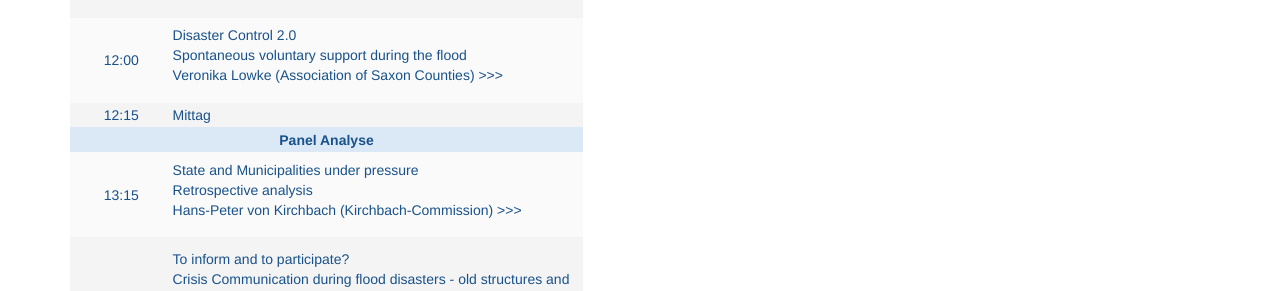
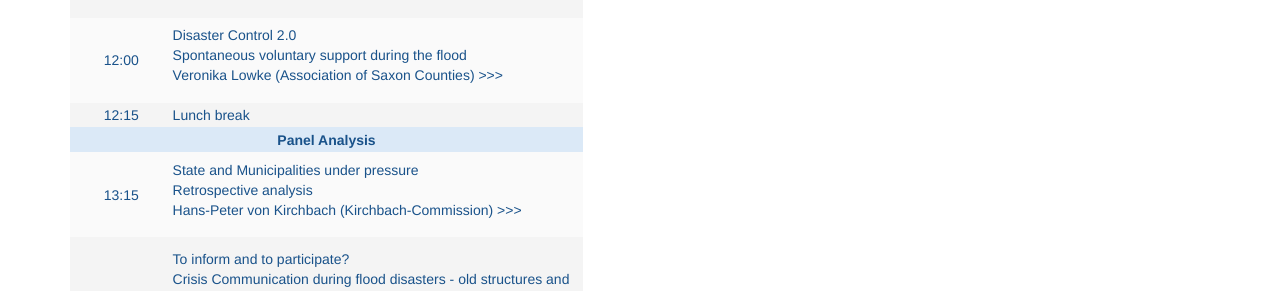
Before and after one commit to susedev/test, a Jekyll site: the page built from programme.html, in a window 1280 px wide. Shown: the part 576-867 px from the top of the page. Built offline with Jekyll 4.4.1, drawn with Linux system fonts in a browser that asks for light colours.

Commit message:
Edit from JekyllCMS

```diff
--- a/programme.html
+++ b/programme.html
@@ -60,10 +60,10 @@ title: Programme
 		</tr>
 		<tr>
 			<td style="background-color: rgb(244, 244, 244); border-color: rgb(255, 255, 255); text-align: center; vertical-align: middle; width: 100px;"><span style="color:#19528A;">12:15</span></td>
-			<td style="background-color: rgb(244, 244, 244); border-color: rgb(255, 255, 255); text-align: left; vertical-align: middle; width: 400px;"><span style="color:#19528A;">Mittag</span></td>
+			<td style="background-color: rgb(244, 244, 244); border-color: rgb(255, 255, 255); text-align: left; vertical-align: middle; width: 400px;"><span style="color:#19528A;">Lunch break</span></td>
 		</tr>
 		<tr>
-			<th colspan="2" style="background-color: rgb(219, 233, 247); border-color: rgb(255, 255, 255); text-align: center; vertical-align: middle; width: 100px; height: 25px;"><span style="color:#19528A;">Panel Analyse</span></th>
+			<th colspan="2" style="background-color: rgb(219, 233, 247); border-color: rgb(255, 255, 255); text-align: center; vertical-align: middle; width: 100px; height: 25px;"><span style="color:#19528A;">Panel Analysis</span></th>
 		</tr>
 		<tr>
 			<td style="background-color: rgb(250, 250, 250); border-color: rgb(255, 255, 255); text-align: center; vertical-align: middle; width: 100px;"><span style="color:#19528A;">13:15</span></td>
```
